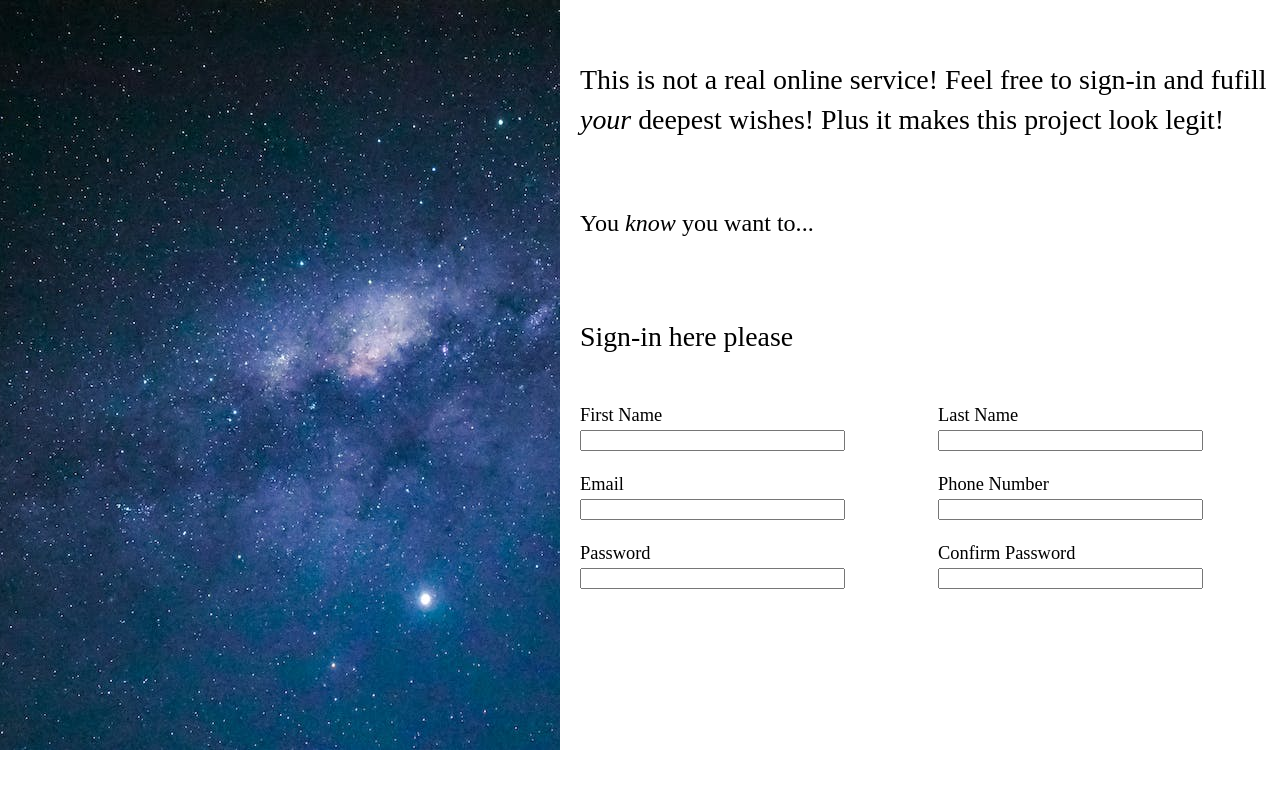
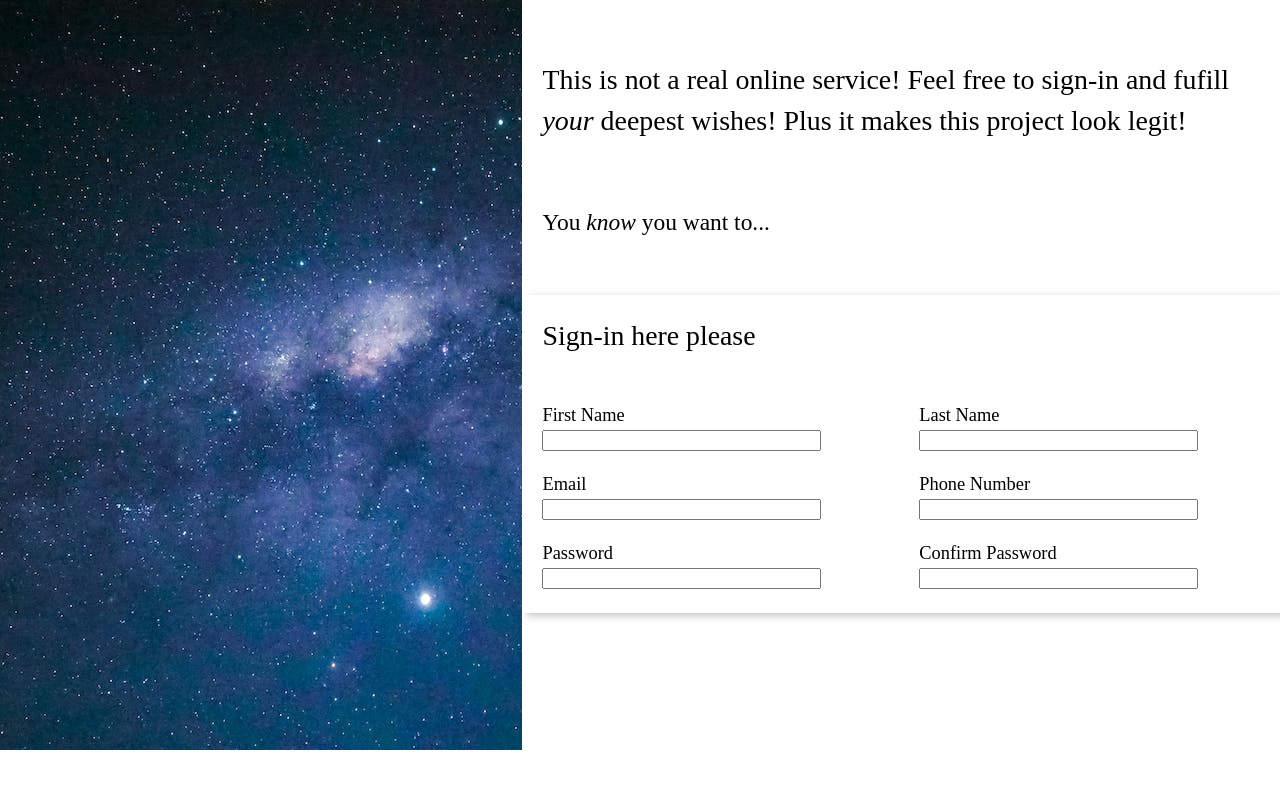
Before and after one commit to Jsbro98/Sign-up-Form, a website: page index.html in a window 1280 px wide. Drawn offline with Linux system fonts and the light colour scheme.

Commit message:
added box shadow, asjusted margin and padding values

```diff
--- a/style.css
+++ b/style.css
@@ -78,8 +78,12 @@ img {
 	justify-content: space-evenly;
 
 	padding-bottom: 5em;
+  flex: 1.45;
+}
+
+.user-form {
+	box-shadow: 5px 3px 8px rgba(123, 123, 123, 0.44);
 	padding-left: 20px;
-  flex: 1.25;
 }
 
 .form-column-container {
@@ -113,11 +117,13 @@ label {
 .introduction {
 	font-size: calc(1.40vw + 10px);
 	line-height: calc(2vw + 15px);
+	padding-left: 20px;
 }
 
 .persuasion {
-	font-size: calc(1.10vw + 10px);
-	margin-top: calc(1% + .5vh);
+	font-size: calc(1.05vw + 10px);
+	margin-top: calc(1% + .25vh);
+	padding-left: 20px;
 }
 
 .form-title {
```
